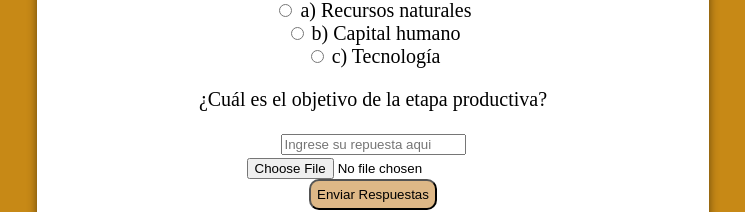
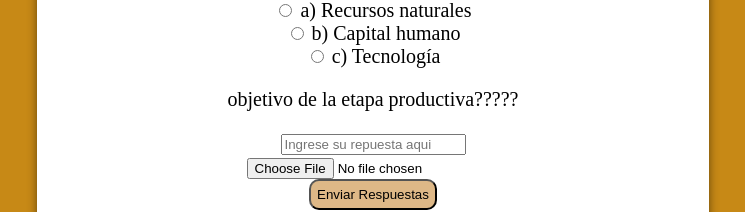
Before and after one commit to JesusRamirez24/preguntas, a plain HTML site: page index.html in a window 1280 px wide. Shown: the part 481-693 px from the top of the page, without its empty margins (267-1012 px from the left). Drawn offline with Linux system fonts and the light colour scheme.

Commit message:
version 1.3

```diff
--- a/index.html
+++ b/index.html
@@ -29,7 +29,7 @@
         <input type="radio" id="btnradio" name="respuesta2" value="c"> c) Tecnología<br>
     </div>
     <div id="pregunta1" class="pregunta">
-        <p>¿Cuál es el objetivo de la etapa productiva?</p>
+        <p> objetivo de la etapa productiva?????</p>
         <input type="text" id="btnradio" name="respuesta1"  placeholder="Ingrese su repuesta aqui"><br>
 
     </div>
```
